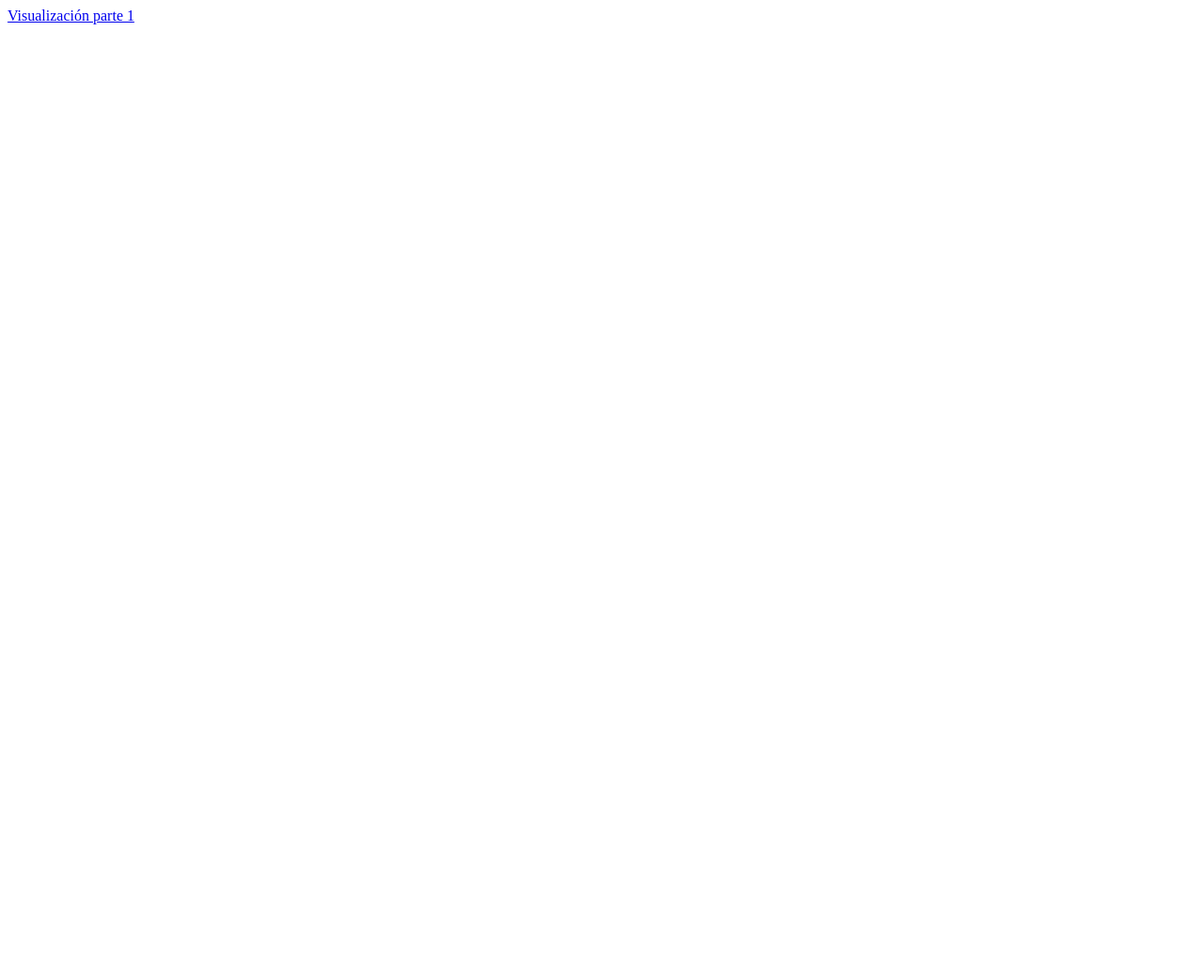
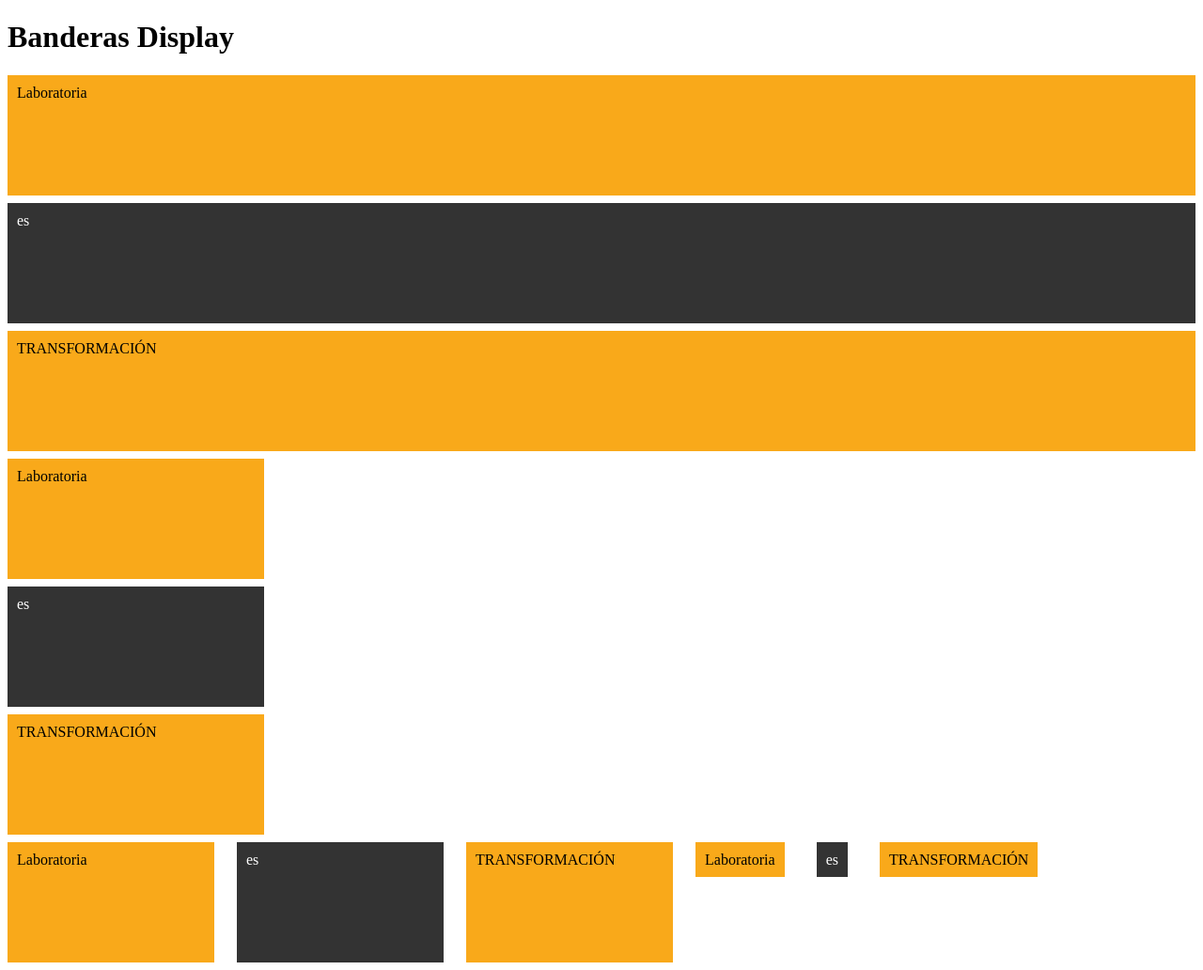
Before and after one commit to CruzMayra/sprint2-banderas-display, a plain HTML site: page index.html in a window 1280 px wide. Shown: the whole page at 94% size. Before the commit the page ends 800 px from the top, so only its background shows below. Drawn offline with Linux system fonts and the light colour scheme.

Commit message:
Concentrando archivo html

```diff
--- /dev/null
+++ b/css/main.css
@@ -0,0 +1,39 @@
+.div1 {
+  display: block;
+  margin-top: 8px;
+  margin-bottom: 8px;
+  padding:10px 10px 100px 10px;
+}
+
+.div2{
+  display: block;
+  margin-top: 8px;
+  margin-bottom: 8px;
+  padding:10px 10px 100px 10px;
+  width: 20%;
+}
+
+.div3{
+  display: inline-block;
+  margin-right: 20px;
+  padding:10px 10px 100px 10px;
+  width: 200px;
+}
+
+.div4{
+  display: inline;
+  margin-top: 8px;
+  margin-bottom: 8px;
+  margin-right: 30px;
+  padding:10px 10px 10px 10px;
+  /*width: 200px;*/
+}
+
+.bandera-amarilla {
+  background: #F9A91A;
+}
+
+.bandera-gris {
+  color:white;
+  background: #333333;
+}
--- a/index.html
+++ b/index.html
@@ -3,8 +3,36 @@
   <head>
     <meta charset="utf-8">
     <title>Banderas Display</title>
+    <link rel="stylesheet" href="css/main.css">
   </head>
   <body>
-    <a href="parte1.html">Visualización parte 1</a>
+    <h1>Banderas Display</h1>
+    <!-- <ul>
+      <li><a href="parte1.html">Visualización parte 1</a></li>
+      <li><a href="parte2.html">Visualización parte 2</a></li>
+      <li><a href="parte3.html">Visualización parte 3</a></li>
+      <li><a href="parte4.html">Visualización parte 4</a></li>
+    </ul> -->
+
+    <!-- parte1 -->
+    <div class="bandera-amarilla div1">Laboratoria</div>
+    <div class="bandera-gris div1">es</div>
+    <div class="bandera-amarilla div1">TRANSFORMACIÓN</div>
+
+    <!-- parte2 -->
+    <div class="bandera-amarilla div2">Laboratoria</div>
+    <div class="bandera-gris div2">es</div>
+    <div class="bandera-amarilla div2">TRANSFORMACIÓN</div>
+
+    <!-- parte3 -->
+    <div class="bandera-amarilla div3">Laboratoria</div>
+    <div class="bandera-gris div3">es</div>
+    <div class="bandera-amarilla div3">TRANSFORMACIÓN</div>
+
+    <!-- parte4 -->
+    <div class="bandera-amarilla div4">Laboratoria</div>
+    <div class="bandera-gris div4">es</div>
+    <div class="bandera-amarilla div4">TRANSFORMACIÓN</div>
+
   </body>
 </html>
```
Also changed, not shown: css/parte1.css (deleted, +0 -16 lines), parte1.html (deleted, +0 -13 lines).
